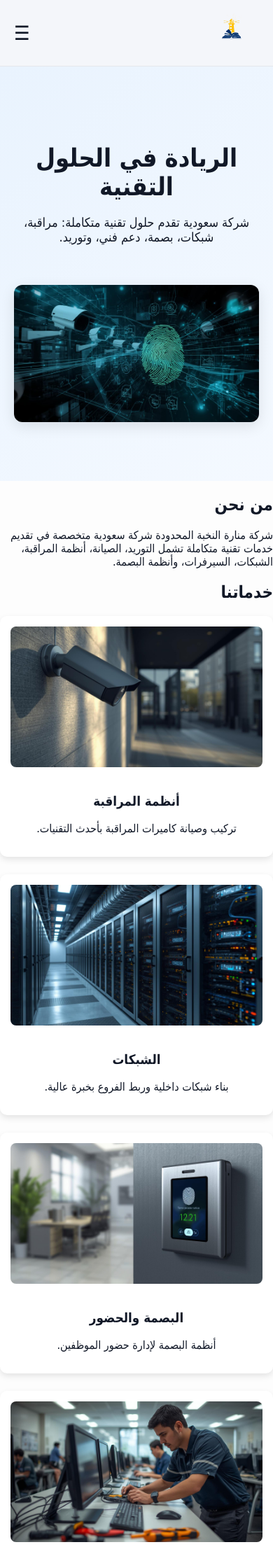
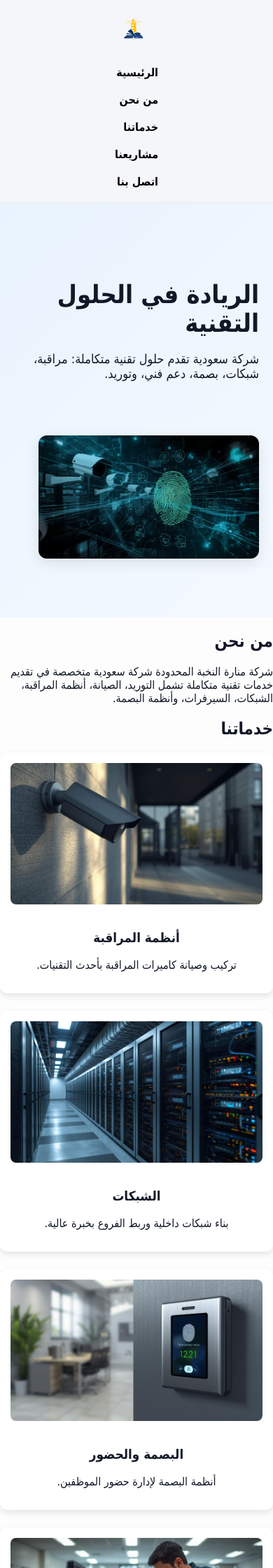
Before and after one commit to mfathycampus/mnartalnkhba, a Flask app: page / in a window 390 px wide. Shown: the top 2240 px of the page at 70% size. Run offline with Flask 3, Linux system fonts and the light colour scheme.

Commit message:
Add files via upload

```diff
--- a/static/css/style.css
+++ b/static/css/style.css
@@ -198,24 +198,42 @@ footer {
 
 /* ✅ الموبايل */
 @media (max-width: 768px) {
-  .nav-links {
-    display: none;
+  .fade-in-right, .fade-in-left, .fade-in-up {
+    animation-duration: 0.8s; /* أسرع */
+  }
+
+  @keyframes fadeInRight {
+    from { opacity: 0; transform: translateX(60px); }
+    to { opacity: 1; transform: translateX(0); }
+  }
+  @keyframes fadeInLeft {
+    from { opacity: 0; transform: translateX(-60px); }
+    to { opacity: 1; transform: translateX(0); }
+  }
+  @keyframes fadeInUp {
+    from { opacity: 0; transform: translateY(60px); }
+    to { opacity: 1; transform: translateY(0); }
+  }
+
+  /* الهيدر */
+  nav {
     flex-direction: column;
-    background: #f4f6fa;
-    position: absolute;
-    top: 70px;
-    right: 0;
-    width: 100%;
-    text-align: center;
-    padding: 15px 0;
+    align-items: center;
   }
-  .nav-links.active {
-    display: flex;
+  nav ul {
+    flex-direction: column;
+    gap: 10px;
+    padding: 0;
+    margin: 10px 0;
   }
-  .hamburger {
-    display: block;
-  }
-  .hero-container {
+
+  /* الـ Hero */
+  .hero .container {
+    flex-direction: column !important;
     text-align: center;
   }
+  .hero img {
+    max-width: 90%;
+    margin-top: 20px;
+  }
 }
```
